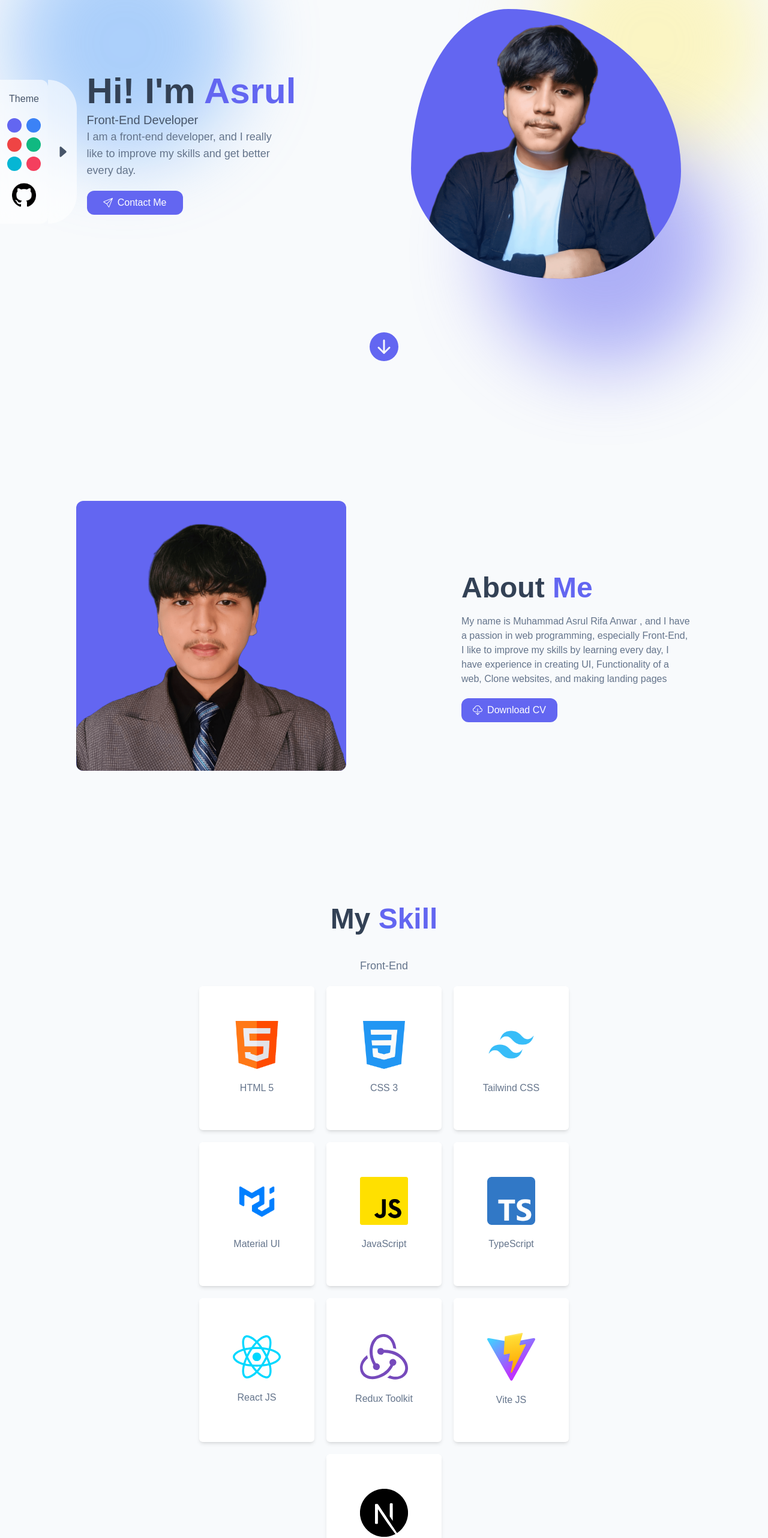
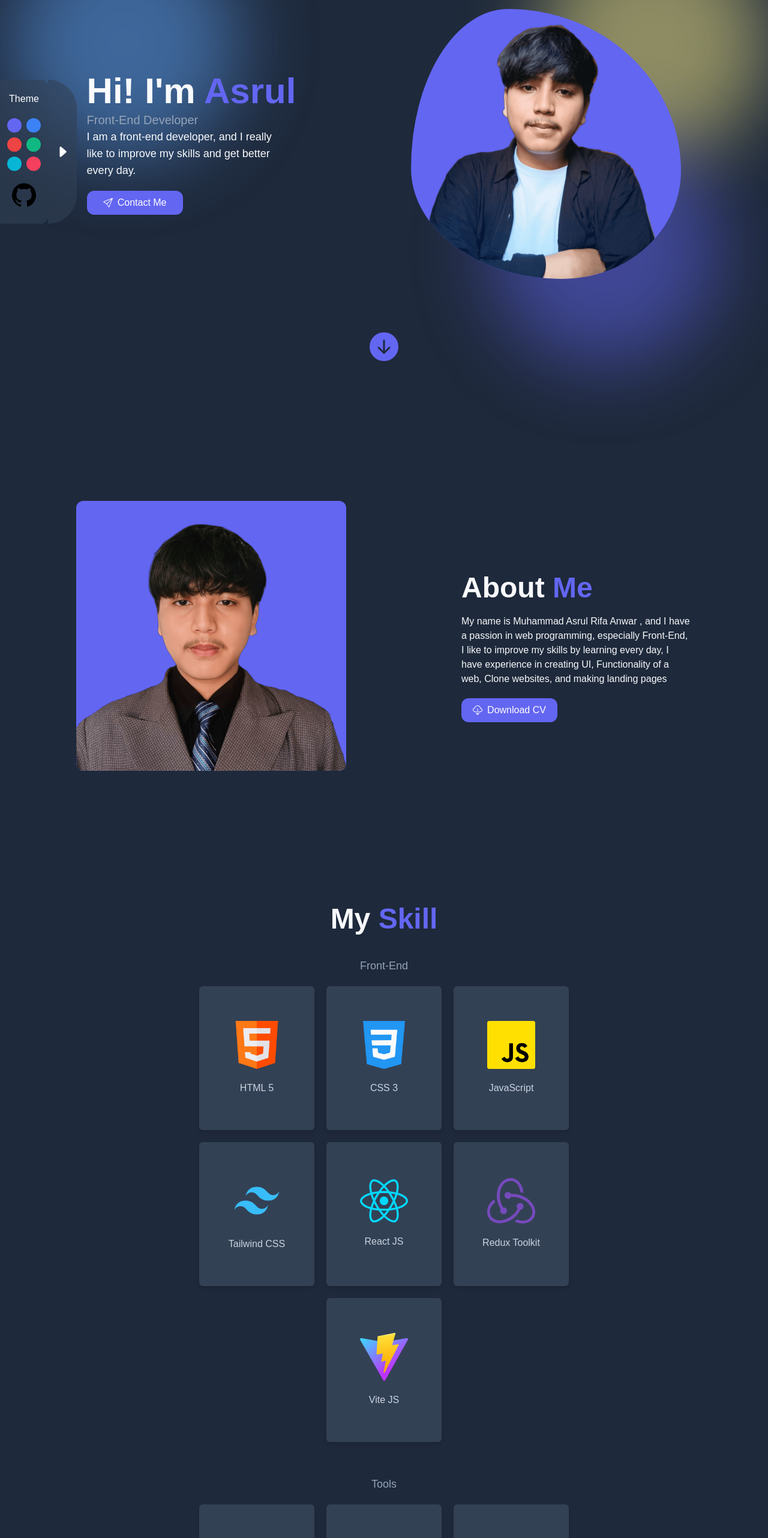
Before and after one commit to Lviathannn/my-portfolio, a React (Vite) app: page / in a window 1280 px wide. Shown: the part 160-2724 px from the top of the page at 60% size. Built offline with nearby package versions, Linux system fonts and the light colour scheme.

Commit message:
Update Skill

```diff
--- a/src/App.jsx
+++ b/src/App.jsx
@@ -14,7 +14,7 @@ export default function App() {
    }, []);
 
    return loading ? (
-      <div className="h-screen bg-slate-50 dark:bg-slate-800 flex justify-center items-center">
+      <div className="h-screen bg-slate-800 flex justify-center items-center">
          <HashLoader
             loading={loading}
             size={50}
--- a/src/components/Contact.jsx
+++ b/src/components/Contact.jsx
@@ -23,7 +23,7 @@ export default function Contact() {
 
    return (
       <section className=" mt-20 mb-20 relative" id="contact">
-         <h1 className="contact__caption font-bold md:text-4xl text-2xl text-center">
+         <h1 className="contact__caption font-bold text-4xl lg:text-5xl text-center">
             Contact <span className={memoizedColor}>Me</span>
          </h1>
          <div className="flex justify-center lg:flex-row gap-3 lg:gap-10 items-center flex-col mt-10">
--- a/src/data/dummy.js
+++ b/src/data/dummy.js
@@ -1,15 +1,16 @@
 export const frontEndData = [
    { title: "HTML 5", logo: "html.png" },
    { title: "CSS 3", logo: "css-3.png" },
+   // { title: "Material UI", logo: "materialui.png" },
+   { title: "JavaScript", logo: "js.png" },
    { title: "Tailwind CSS", logo: "tailwindcss.png" },
-   { title: "Material UI", logo: "materialui.png" },
-   { title: "JavaScript", logo: "js.png" },
-   { title: "TypeScript", logo: "typescript.png" },
+   // { title: "TypeScript", logo: "typescript.png" },
    { title: "React JS", logo: "react.svg" },
    { title: "Redux Toolkit", logo: "redux.svg" },
    { title: "Vite JS", logo: "vite.svg" },
-   { title: "Next JS", logo: "next.svg" },
+   // { title: "Next JS", logo: "next.svg" },
 ];
+
 export const toolsData = [
    { title: "VS Code", logo: "vscode.png" },
    { title: "Figma", logo: "figma.png" },
@@ -18,6 +19,7 @@ export const toolsData = [
    { title: "Netlify", logo: "netlify-icon.svg" },
    { title: "NPM", logo: "npm.png" },
 ];
+
 export const portfolioData = [
    {
       title: "My Portfolio",
--- a/src/pages/Header.jsx
+++ b/src/pages/Header.jsx
@@ -5,7 +5,7 @@ import { useThemeContext } from "../context/ThemeContext";
 
 export default function Header() {
    const { color } = useThemeContext();
-   const [dark, setDark] = useState(false);
+   const [dark, setDark] = useState(true);
 
    const darkToogle = () => {
       setDark(!dark);
```
